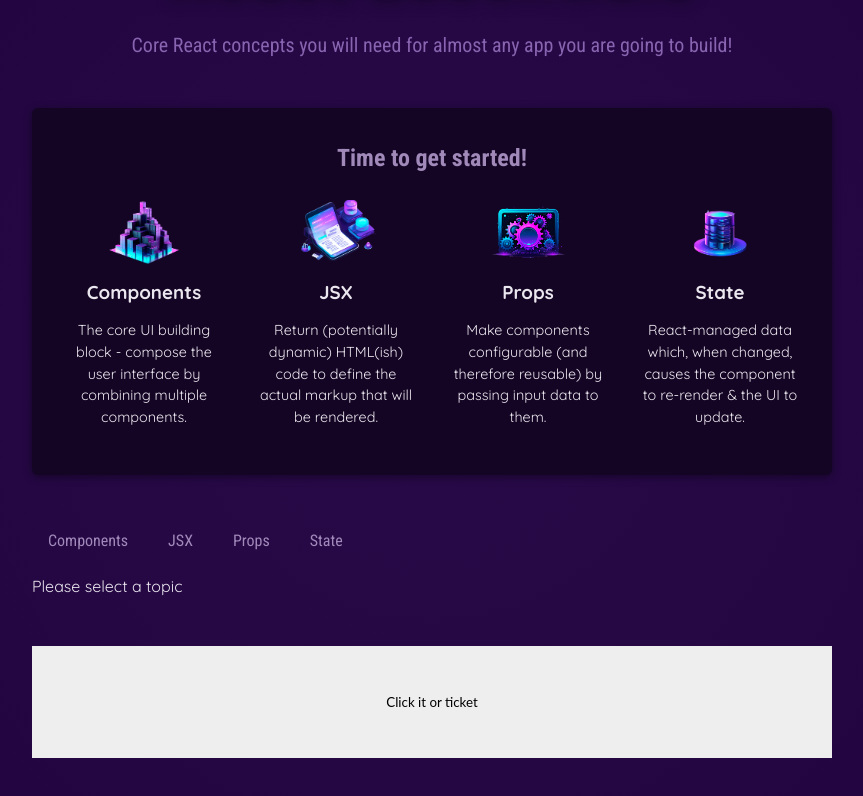
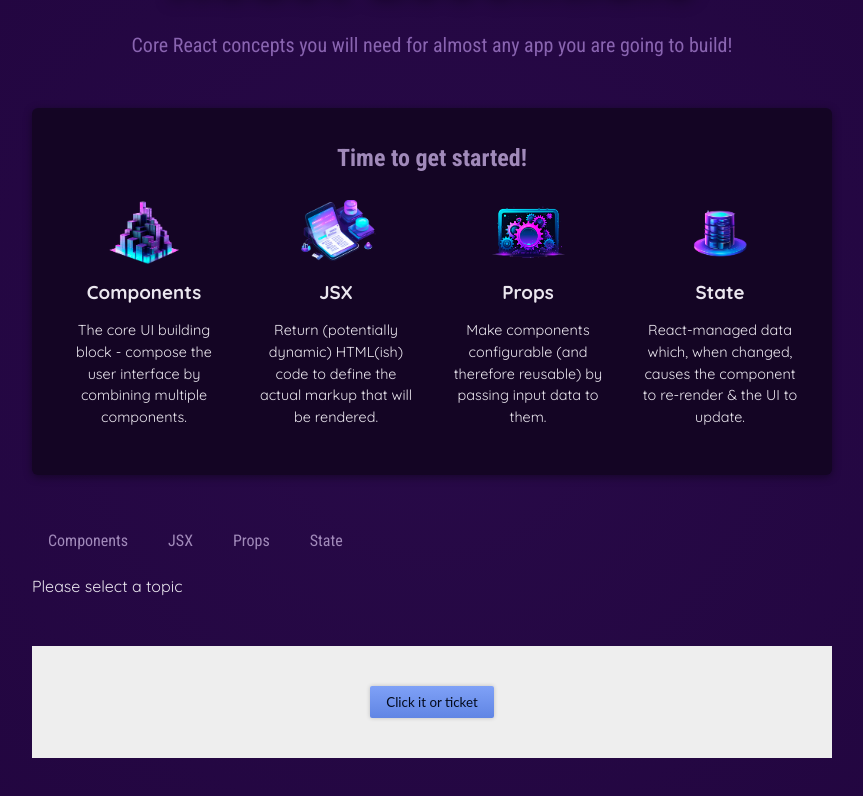
Before and after one commit to amler/first-react-app, a React (Vite) app: page / in a window 1280 px wide. Shown: the part 264-1060 px from the top of the page, without its empty margins (208-1071 px from the left). Built offline with nearby package versions, Linux system fonts and the light colour scheme.

Commit message:
Adds filled styles to button

```diff
--- a/src/components/Button/Button.jsx
+++ b/src/components/Button/Button.jsx
@@ -1,3 +1,5 @@
-export default function Button({children}) {
-    return <button className="button">{children}</button>;
+export default function Button({children, theme='filled'}) {
+    let cssClasses = `button ${theme}-button`;
+
+    return <button className={cssClasses}>{children}</button>;
 }
--- a/src/index.css
+++ b/src/index.css
@@ -157,3 +157,20 @@ main h2 {
   cursor: pointer;
   border-radius: 2px;
 }
+
+.filled-button {
+  background: linear-gradient(#7fa1f7, #6085e4);
+  color: #030a1b;
+  box-shadow: 0 0 4px rgba(0, 0, 0, 0.2);
+}
+
+.filled-button:hover {
+  background: linear-gradient(#89a9fb, #6890f6);
+}
+
+.filled-button:disabled {
+  background: #a3a9b7;
+  color: #3a445c;
+  box-shadow: none;
+  cursor: not-allowed;
+}
```
